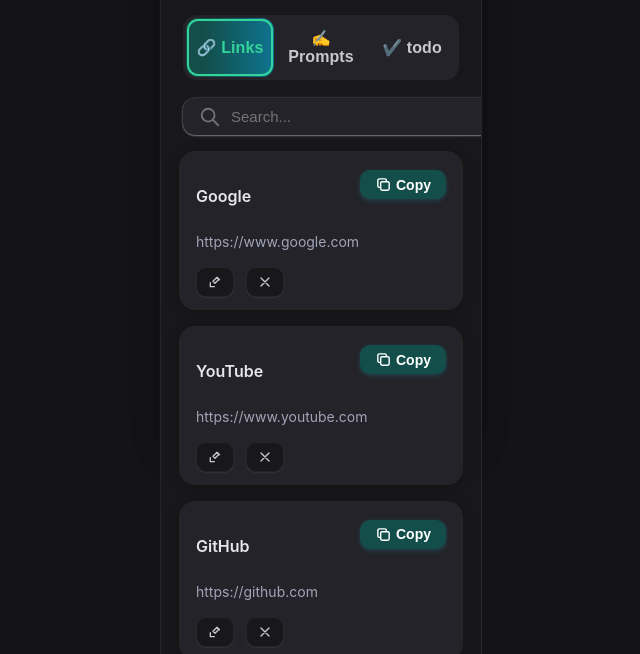
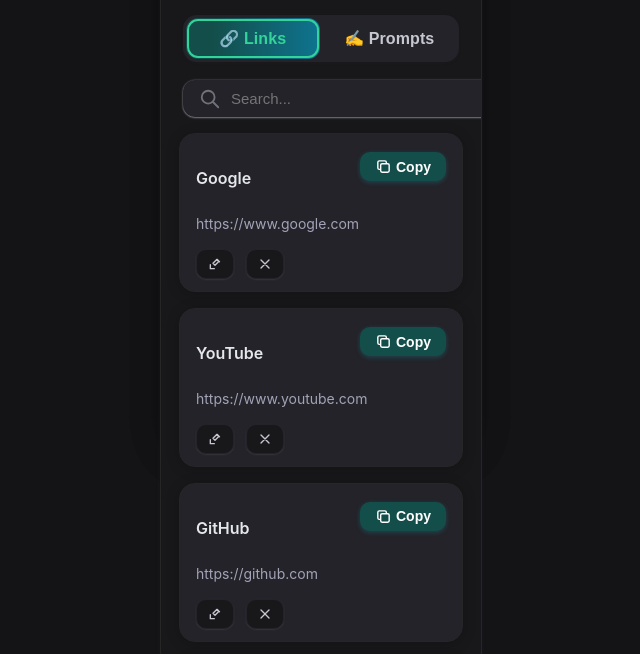
Before and after one commit to its-kundan/quick-help, a browser extension: page index.html in a window 1280 px wide. Shown: the part 146-800 px from the top of the page, without its empty margins (320-960 px from the left). Drawn offline with Linux system fonts and the light colour scheme.

Commit message:
live version

```diff
--- a/index.html
+++ b/index.html
@@ -34,7 +34,6 @@
       <div class="toggle-buttons">
         <button class="toggle-btn active" data-type="link">🔗 Links</button>
         <button class="toggle-btn" data-type="prompt">✍️ Prompts</button>
-        <button class="toggle-btn" data-type="todo">✔️ todo</button>
       </div>
       <div class="search-container">
         <svg class="search-icon" fill="none" stroke="currentColor" viewBox="0 0 24 24">
```
